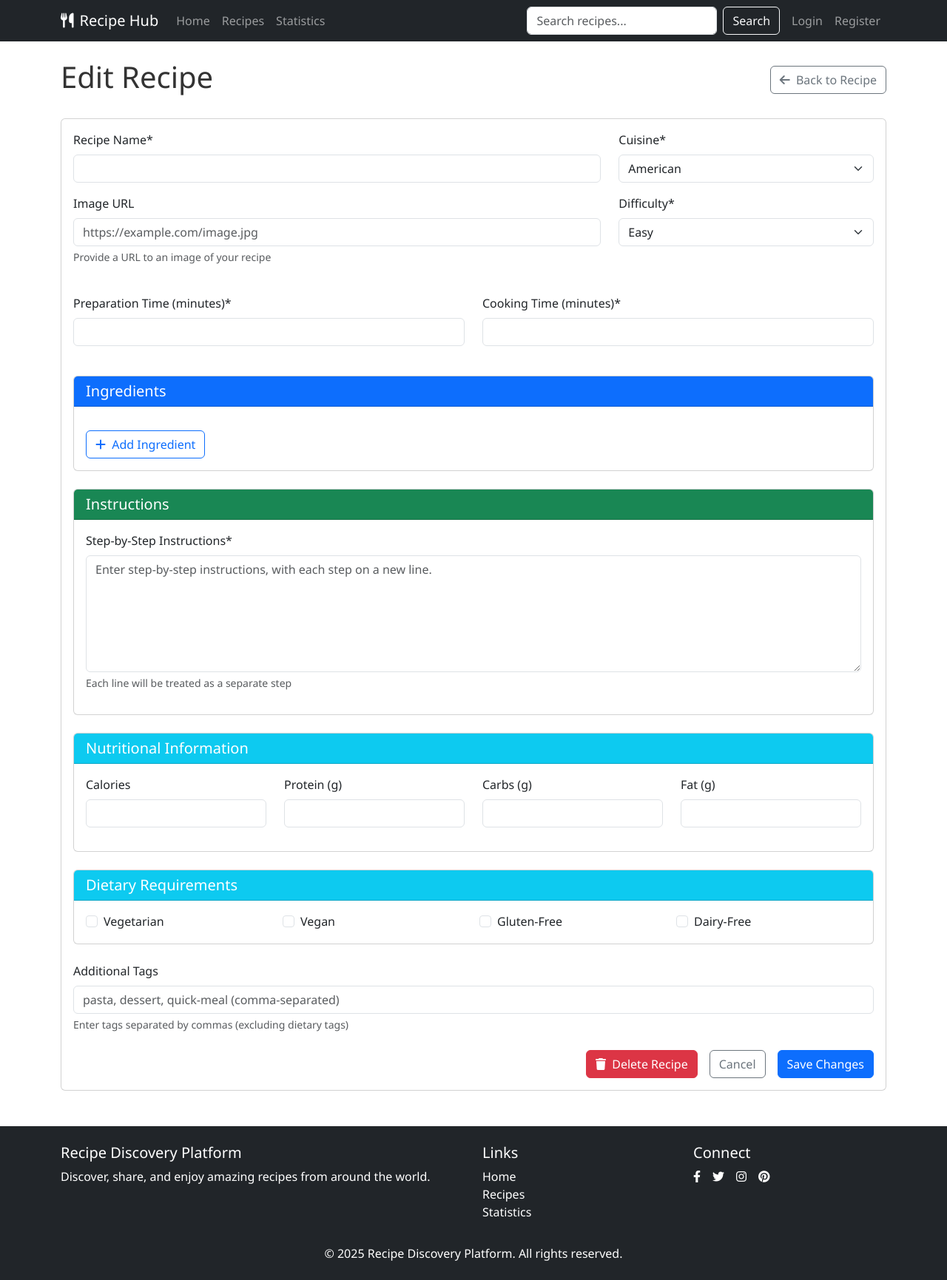
After one commit to harlamovads/recipe-platform, a Flask app: template app/templates/recipes/edit.html in a window 1280 px wide. The commit adds this page. Shown: the whole page at 74% size. Run offline with Flask 3, Linux system fonts and the light colour scheme; the template is opened without the code that fills it, so the values that code supplies are empty; some libraries are stand-ins or nearby versions.

Commit message:
update project

```diff
--- /dev/null
+++ b/app/templates/recipes/edit.html
@@ -0,0 +1,306 @@
+{% extends "base.html" %}
+
+{% block title %}Edit Recipe - {{ recipe.name }}{% endblock %}
+
+{% block extra_css %}
+<style>
+    .ingredient-row, .instruction-row {
+        margin-bottom: 10px;
+    }
+    .remove-btn {
+        cursor: pointer;
+    }
+</style>
+{% endblock %}
+
+{% block content %}
+<div class="d-flex justify-content-between align-items-center mb-4">
+    <h1>Edit Recipe</h1>
+    <a href="{{ url_for('recipe.get_recipe', recipe_id=recipe._id) }}" class="btn btn-outline-secondary">
+        <i class="fas fa-arrow-left me-1"></i> Back to Recipe
+    </a>
+</div>
+
+<div class="card">
+    <div class="card-body">
+        <form action="{{ url_for('recipe.edit_recipe', recipe_id=recipe._id) }}" method="post" id="recipeForm">
+            <div class="row mb-4">
+                <div class="col-lg-8">
+                    <div class="mb-3">
+                        <label for="recipeName" class="form-label">Recipe Name*</label>
+                        <input type="text" class="form-control" id="recipeName" name="name" value="{{ recipe.name }}" required>
+                    </div>
+
+                    <div class="mb-3">
+                        <label for="recipeImage" class="form-label">Image URL</label>
+                        <input type="url" class="form-control" id="recipeImage" name="image_url" value="{{ recipe.image_url }}" placeholder="https://example.com/image.jpg">
+                        <div class="form-text">Provide a URL to an image of your recipe</div>
+                    </div>
+                </div>
+
+                <div class="col-lg-4">
+                    <div class="mb-3">
+                        <label for="cuisine" class="form-label">Cuisine*</label>
+                        <select class="form-select" id="cuisine" name="cuisine" required>
+                            <option value="" disabled>Select Cuisine</option>
+                            <option value="American" {% if recipe.cuisine == 'American' %}selected{% endif %}>American</option>
+                            <option value="Italian" {% if recipe.cuisine == 'Italian' %}selected{% endif %}>Italian</option>
+                            <option value="Mexican" {% if recipe.cuisine == 'Mexican' %}selected{% endif %}>Mexican</option>
+                            <option value="Chinese" {% if recipe.cuisine == 'Chinese' %}selected{% endif %}>Chinese</option>
+                            <option value="Indian" {% if recipe.cuisine == 'Indian' %}selected{% endif %}>Indian</option>
+                            <option value="Thai" {% if recipe.cuisine == 'Thai' %}selected{% endif %}>Thai</option>
+                            <option value="Japanese" {% if recipe.cuisine == 'Japanese' %}selected{% endif %}>Japanese</option>
+                            <option value="French" {% if recipe.cuisine == 'French' %}selected{% endif %}>French</option>
+                            <option value="Mediterranean" {% if recipe.cuisine == 'Mediterranean' %}selected{% endif %}>Mediterranean</option>
+                            <option value="Greek" {% if recipe.cuisine == 'Greek' %}selected{% endif %}>Greek</option>
+                            <option value="Spanish" {% if recipe.cuisine == 'Spanish' %}selected{% endif %}>Spanish</option>
+                            <option value="Korean" {% if recipe.cuisine == 'Korean' %}selected{% endif %}>Korean</option>
+                            <option value="Vietnamese" {% if recipe.cuisine == 'Vietnamese' %}selected{% endif %}>Vietnamese</option>
+                            <option value="Middle Eastern" {% if recipe.cuisine == 'Middle Eastern' %}selected{% endif %}>Middle Eastern</option>
+                            <option value="Caribbean" {% if recipe.cuisine == 'Caribbean' %}selected{% endif %}>Caribbean</option>
+                            <option value="International" {% if recipe.cuisine == 'International' %}selected{% endif %}>International</option>
+                        </select>
+                    </div>
+
+                    <div class="mb-3">
+                        <label for="difficulty" class="form-label">Difficulty*</label>
+                        <select class="form-select" id="difficulty" name="difficulty" required>
+                            <option value="" disabled>Select Difficulty</option>
+                            <option value="Easy" {% if recipe.difficulty == 'Easy' %}selected{% endif %}>Easy</option>
+                            <option value="Medium" {% if recipe.difficulty == 'Medium' %}selected{% endif %}>Medium</option>
+                            <option value="Hard" {% if recipe.difficulty == 'Hard' %}selected{% endif %}>Hard</option>
+                        </select>
+                    </div>
+                </div>
+            </div>
+
+            <div class="row mb-4">
+                <div class="col-lg-6">
+                    <div class="mb-3">
+                        <label for="prepTime" class="form-label">Preparation Time (minutes)*</label>
+                        <input type="number" class="form-control" id="prepTime" name="preparation_time" min="1" value="{{ recipe.preparation_time }}" required>
+                    </div>
+                </div>
+                <div class="col-lg-6">
+                    <div class="mb-3">
+                        <label for="cookTime" class="form-label">Cooking Time (minutes)*</label>
+                        <input type="number" class="form-control" id="cookTime" name="cooking_time" min="1" value="{{ recipe.cooking_time }}" required>
+                    </div>
+                </div>
+            </div>
+
+            <div class="card mb-4">
+                <div class="card-header bg-primary text-white">
+                    <h5 class="mb-0">Ingredients</h5>
+                </div>
+                <div class="card-body">
+                    <div id="ingredientsContainer">
+                        {% for ingredient in recipe.ingredients %}
+                        <div class="row ingredient-row">
+                            <div class="col-md-6">
+                                <input type="text" class="form-control" name="ingredient_name[]" value="{{ ingredient.name }}" placeholder="Ingredient name (e.g., Flour)" required>
+                            </div>
+                            <div class="col-md-5">
+                                <input type="text" class="form-control" name="ingredient_quantity[]" value="{{ ingredient.quantity }}" placeholder="Amount (e.g., 2 cups)" required>
+                            </div>
+                            <div class="col-md-1 d-flex align-items-center">
+                                <i class="fas fa-times-circle text-danger remove-btn" onclick="removeIngredient(this)"></i>
+                            </div>
+                        </div>
+                        {% endfor %}
+                    </div>
+                    <button type="button" class="btn btn-outline-primary mt-3" id="addIngredientBtn">
+                        <i class="fas fa-plus me-1"></i> Add Ingredient
+                    </button>
+                </div>
+            </div>
+
+            <div class="card mb-4">
+                <div class="card-header bg-success text-white">
+                    <h5 class="mb-0">Instructions</h5>
+                </div>
+                <div class="card-body">
+                    <div class="mb-3">
+                        <label for="instructions" class="form-label">Step-by-Step Instructions*</label>
+                        <textarea class="form-control" id="instructions" name="instructions" rows="6" placeholder="Enter step-by-step instructions, with each step on a new line." required>{{ recipe.instructions|join('\n') }}</textarea>
+                        <div class="form-text">Each line will be treated as a separate step</div>
+                    </div>
+                </div>
+            </div>
+
+            <div class="card mb-4">
+                <div class="card-header bg-info text-white">
+                    <h5 class="mb-0">Nutritional Information</h5>
+                </div>
+                <div class="card-body">
+                    <div class="row">
+                        <div class="col-md-3">
+                            <div class="mb-3">
+                                <label for="calories" class="form-label">Calories</label>
+                                <input type="number" class="form-control" id="calories" name="calories" min="0" value="{{ recipe.nutritional_info.calories }}">
+                            </div>
+                        </div>
+                        <div class="col-md-3">
+                            <div class="mb-3">
+                                <label for="protein" class="form-label">Protein (g)</label>
+                                <input type="number" class="form-control" id="protein" name="protein" min="0" value="{{ recipe.nutritional_info.protein }}">
+                            </div>
+                        </div>
+                        <div class="col-md-3">
+                            <div class="mb-3">
+                                <label for="carbs" class="form-label">Carbs (g)</label>
+                                <input type="number" class="form-control" id="carbs" name="carbs" min="0" value="{{ recipe.nutritional_info.carbs }}">
+                            </div>
+                        </div>
+                        <div class="col-md-3">
+                            <div class="mb-3">
+                                <label for="fat" class="form-label">Fat (g)</label>
+                                <input type="number" class="form-control" id="fat" name="fat" min="0" value="{{ recipe.nutritional_info.fat }}">
+                            </div>
+                        </div>
+                    </div>
+                </div>
+            </div>
+
+            <div class="card mb-4">
+                <div class="card-header bg-info text-white">
+                    <h5 class="mb-0">Dietary Requirements</h5>
+                </div>
+                <div class="card-body">
+                    <div class="row row-cols-1 row-cols-md-4 g-3">
+                        <div class="col">
+                            <div class="form-check">
+                                <input class="form-check-input" type="checkbox" value="vegetarian" id="vegetarianCheck" name="dietary_tags" {% if 'vegetarian' in recipe.tags %}checked{% endif %}>
+                                <label class="form-check-label" for="vegetarianCheck">
+                                    Vegetarian
+                                </label>
+                            </div>
+                        </div>
+                        <div class="col">
+                            <div class="form-check">
+                                <input class="form-check-input" type="checkbox" value="vegan" id="veganCheck" name="dietary_tags" {% if 'vegan' in recipe.tags %}checked{% endif %}>
+                                <label class="form-check-label" for="veganCheck">
+                                    Vegan
+                                </label>
+                            </div>
+                        </div>
+                        <div class="col">
+                            <div class="form-check">
+                                <input class="form-check-input" type="checkbox" value="gluten-free" id="glutenFreeCheck" name="dietary_tags" {% if 'gluten-free' in recipe.tags %}checked{% endif %}>
+                                <label class="form-check-label" for="glutenFreeCheck">
+                                    Gluten-Free
+                                </label>
+                            </div>
+                        </div>
+                        <div class="col">
+                            <div class="form-check">
+                                <input class="form-check-input" type="checkbox" value="dairy-free" id="dairyFreeCheck" name="dietary_tags" {% if 'dairy-free' in recipe.tags %}checked{% endif %}>
+                                <label class="form-check-label" for="dairyFreeCheck">
+                                    Dairy-Free
+                                </label>
+                            </div>
+                        </div>
+                    </div>
+                </div>
+            </div>
+
+            <div class="mb-4">
+                <label for="tags" class="form-label">Additional Tags</label>
+                <input type="text" class="form-control" id="tags" name="tags" placeholder="pasta, dessert, quick-meal (comma-separated)" value="{{ recipe.tags|reject('in', ['vegetarian', 'vegan', 'gluten-free', 'dairy-free'])|join(', ') }}">
+                <div class="form-text">Enter tags separated by commas (excluding dietary tags)</div>
+            </div>
+
+            <div class="d-grid gap-2 d-md-flex justify-content-md-end">
+                <button type="button" class="btn btn-danger me-md-2" data-bs-toggle="modal" data-bs-target="#deleteRecipeModal">
+                    <i class="fas fa-trash me-1"></i> Delete Recipe
+                </button>
+                <a href="{{ url_for('recipe.get_recipe', recipe_id=recipe._id) }}" class="btn btn-outline-secondary me-md-2">Cancel</a>
+                <button type="submit" class="btn btn-primary">Save Changes</button>
+            </div>
+        </form>
+    </div>
+</div>
+
+<!-- Delete Confirmation Modal -->
+<div class="modal fade" id="deleteRecipeModal" tabindex="-1" aria-labelledby="deleteRecipeModalLabel" aria-hidden="true">
+    <div class="modal-dialog">
+        <div class="modal-content">
+            <div class="modal-header bg-danger text-white">
+                <h5 class="modal-title" id="deleteRecipeModalLabel">Confirm Delete</h5>
+                <button type="button" class="btn-close" data-bs-dismiss="modal" aria-label="Close"></button>
+            </div>
+            <div class="modal-body">
+                <p>Are you sure you want to delete this recipe? This action cannot be undone.</p>
+                <p class="fw-bold">{{ recipe.name }}</p>
+            </div>
+            <div class="modal-footer">
+                <button type="button" class="btn btn-secondary" data-bs-dismiss="modal">Cancel</button>
+                <button type="button" class="btn btn-danger" id="confirmDeleteBtn">Delete Recipe</button>
+            </div>
+        </div>
+    </div>
+</div>
+
+{% endblock %}
+
+{% block extra_js %}
+<script>
+    document.addEventListener('DOMContentLoaded', function() {
+        // Add ingredient button
+        document.getElementById('addIngredientBtn').addEventListener('click', function() {
+            const container = document.getElementById('ingredientsContainer');
+            const newRow = document.createElement('div');
+            newRow.className = 'row ingredient-row mt-2';
+            newRow.innerHTML = `
+                <div class="col-md-6">
+                    <input type="text" class="form-control" name="ingredient_name[]" placeholder="Ingredient name (e.g., Flour)" required>
+                </div>
+                <div class="col-md-5">
+                    <input type="text" class="form-control" name="ingredient_quantity[]" placeholder="Amount (e.g., 2 cups)" required>
+                </div>
+                <div class="col-md-1 d-flex align-items-center">
+                    <i class="fas fa-times-circle text-danger remove-btn" onclick="removeIngredient(this)"></i>
+                </div>
+            `;
+            container.appendChild(newRow);
+        });
+
+        // Delete recipe functionality
+        document.getElementById('confirmDeleteBtn').addEventListener('click', function() {
+            // Send delete request
+            fetch('{{ url_for("recipe.delete_recipe", recipe_id=recipe._id) }}', {
+                method: 'DELETE',
+                headers: {
+                    'Content-Type': 'application/json'
+                }
+            })
+            .then(response => response.json())
+            .then(data => {
+                if (data.status === 'success') {
+                    // Redirect to recipes list on success
+                    window.location.href = '{{ url_for("recipe.list_recipes") }}';
+                } else {
+                    alert('Error deleting recipe. Please try again.');
+                }
+            })
+            .catch(error => {
+                console.error('Error:', error);
+                alert('Error deleting recipe. Please try again.');
+            });
+        });
+    });
+
+    // Remove ingredient function
+    function removeIngredient(element) {
+        const row = element.closest('.ingredient-row');
+
+        // Only remove if there's more than one ingredient
+        const ingredientRows = document.querySelectorAll('.ingredient-row');
+        if (ingredientRows.length > 1) {
+            row.remove();
+        } else {
+            alert('Recipe must have at least one ingredient.');
+        }
+    }
+</script>
+{% endblock %}
```
Also changed, not shown: app/templates/recipes/create.html (+45 -3 lines), app/views/recipe.py (+62 -14 lines).
